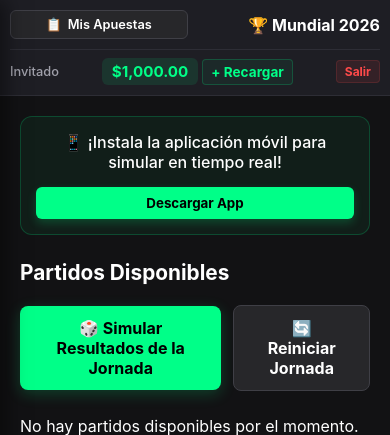
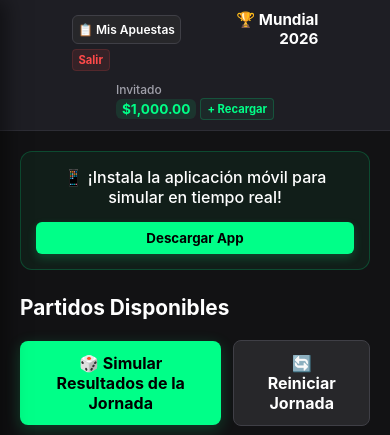
Before and after one commit to zavalaby16/simulador_apuestas, a FastAPI app: template templates/index.html in a window 390 px wide. Shown: the top 435 px of the page. Run offline with FastAPI, Linux system fonts and the light colour scheme; the template is opened without the code that fills it, so the values that code supplies are empty.

Commit message:
Fix CSS structure

```diff
--- a/static/css/styles.css
+++ b/static/css/styles.css
@@ -228,54 +228,63 @@ h2 {
 }
 
 /* 📱 AJUSTE ADAPTATIVO PARA CELULARES (Menos de 600px) */
+/* 📱 AJUSTE ADAPTATIVO PARA CELULARES (Menos de 600px) */
 @media (max-width: 600px) {
     .app-header {
-        flex-direction: column; /* Apila el bloque izquierdo arriba y el derecho abajo */
+        flex-direction: column;
         gap: 10px;
         padding: 10px;
     }
 
     .header-left {
         width: 100%;
-        justify-content: space-between; /* El botón y el logo se alinean bien arriba */
-        gap: 5px;
+        display: flex;
+        justify-content: space-between;
+        align-items: center;
+    }
 
-        /* Forzamos a que el botón y el título tengan su propio espacio a la mitad en iPhone */
     .btn-sidebar {
-        width: 48%;
-        justify-content: center; /* Centra el texto y el emoji dentro del botón */
-        white-space: nowrap;     /* Evita que el texto se rompa en dos renglones */
+        width: 45%;
+        padding: 6px 4px !important;
+        font-size: 0.75rem !important;
+        justify-content: center;
+        white-space: nowrap;
     }
 
     .header-title {
-        width: 48%;
-        text-align: right;       /* Empuja el título limpiamente hacia la derecha */
-        font-size: 1rem;         /* Lo hace un poquitito más compacto si el nombre es largo */
-    }
-    }
-
-    .header-title {
-        font-size: 1.05rem; /* Ajusta el tamaño del título del mundial */
-    }
-
-    .btn-sidebar {
-        padding: 6px 10px;
-        font-size: 0.8rem;
+        width: 50%;
+        text-align: right;
+        font-size: 0.95rem;
+        font-weight: bold;
     }
 
     .header-right {
         width: 100%;
-        justify-content: space-between; /* Reparte equitativamente usuario, saldo y salir abajo */
+        display: flex;
+        justify-content: space-between;
+        align-items: center;
         border-top: 1px solid #2d2d35;
         padding-top: 8px;
-        gap: 5px;
     }
 
     .username-display {
-        font-size: 0.8rem;
+        font-size: 0.75rem;
+        overflow: hidden;
+        text-overflow: ellipsis;
+        max-width: 80px;
     }
 
     .balance-container {
         gap: 4px;
     }
+
+    .balance {
+        font-size: 0.85rem;
+        padding: 2px 6px;
+    }
+
+    .btn-add-funds, .btn-exit {
+        font-size: 0.7rem !important;
+        padding: 3px 6px !important;
+    }
 }
--- a/templates/index.html
+++ b/templates/index.html
@@ -63,33 +63,20 @@
     {% endif %}
 
     <header class="app-header">
-    <div class="header-left">
-        <button id="btn-toggle-sidebar" aria-label="Abrir apuestas" class="btn-sidebar">
-            📋 <span>Mis Apuestas</span>
-        </button>
-        <div class="header-title">
-            🏆 Mundial 2026
+    <div class="header-row-top">
+        <div class="header-left">
+            <button id="btn-toggle-sidebar" class="btn-sidebar">📋 Mis Apuestas</button>
+            <div class="header-title">🏆 Mundial 2026</div>
         </div>
+        <a href="/logout" class="btn-exit">Salir</a>
     </div>
 
-    <div class="header-right">
-        <span id="current-user-display" class="username-display">
-            {{ user.username if user else 'Invitado' }}
-        </span>
-
+    <div class="header-row-bottom">
+        <span class="username-display">{{ user.username if user else 'Invitado' }}</span>
         <div class="balance-container">
-            <span class="balance" id="user-balance">
-                {{ "${:,.2f}".format(user.balance) if user else "$1,000.00" }}
-            </span>
-
-            <button id="btn-deposit" class="btn-add-funds">
-                + Recargar
-            </button>
+            <span class="balance" id="user-balance">{{ "${:,.2f}".format(user.balance) if user else "$1,000.00" }}</span>
+            <button id="btn-deposit" class="btn-add-funds">+ Recargar</button>
         </div>
-
-        <a href="/" class="btn-exit">
-            Salir
-        </a>
     </div>
 </header>
     <div
```
